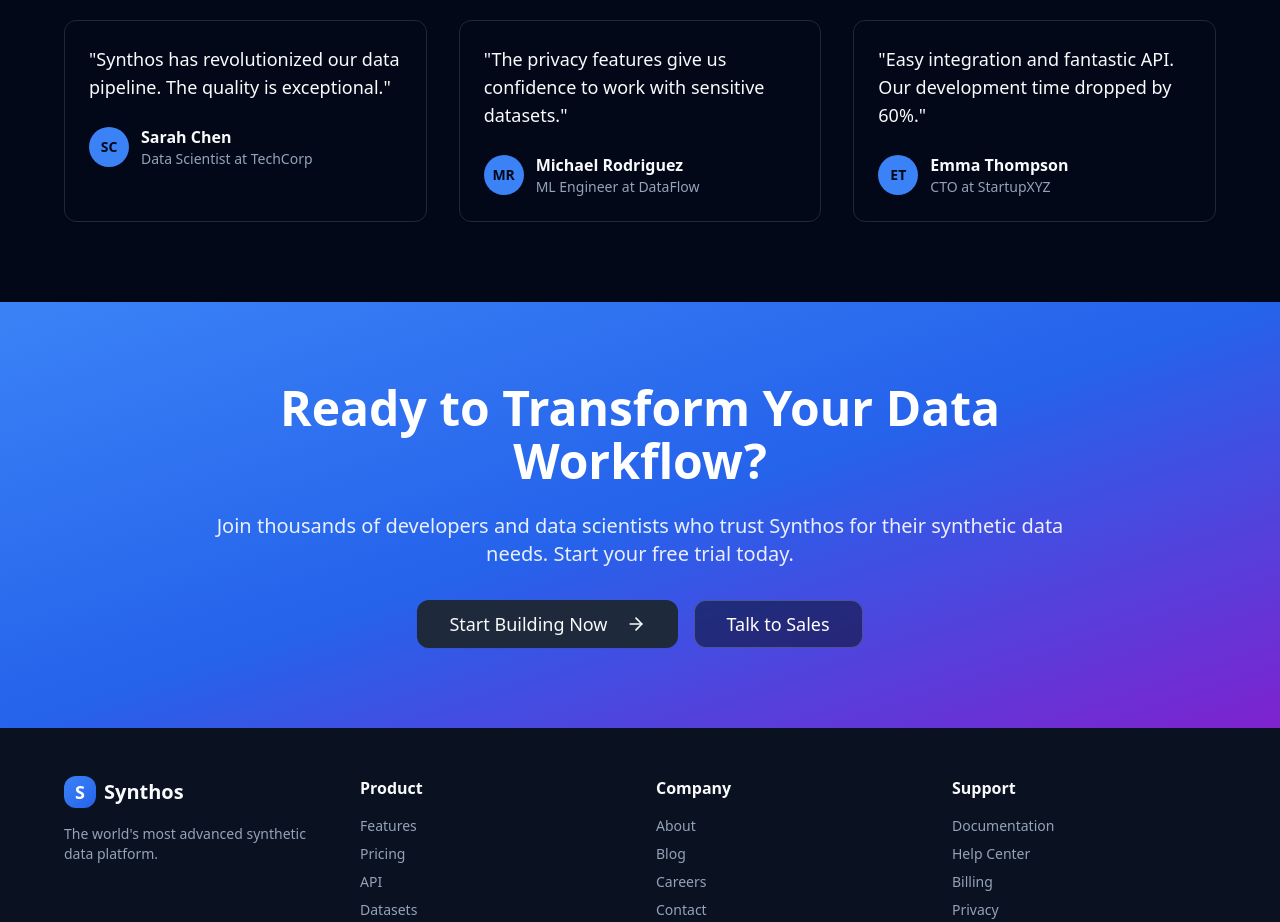
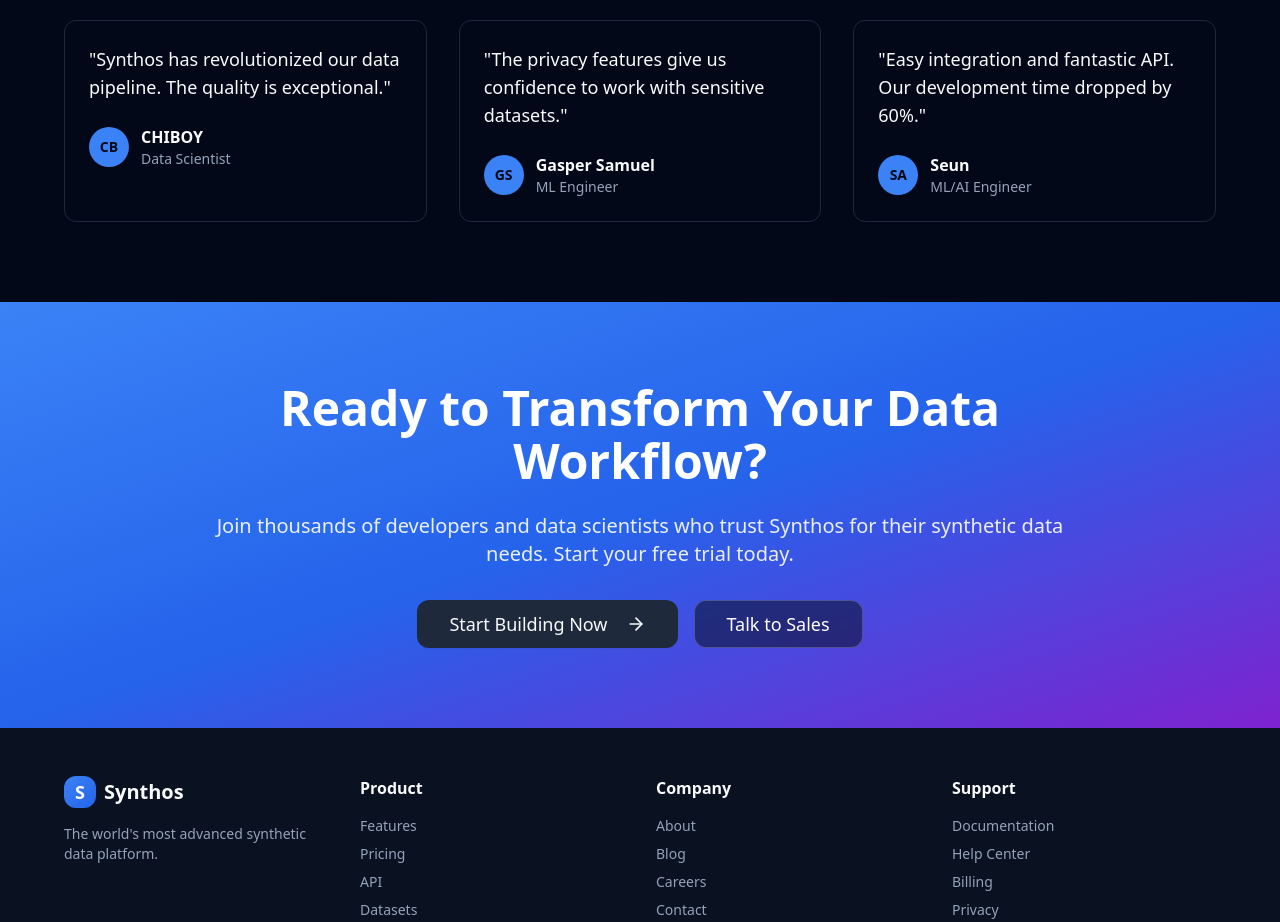
Before and after one commit to genovotechnologies/synthos_dev, a Next.js app in the folder frontend/: page / in a window 1280 px wide. Shown: the part 3220-4142 px from the top of the page. Built offline with nearby package versions, Linux system fonts and the light colour scheme; no server answers.

Commit message:
Update team member details, modify contact information, and enhance the About and Contact pages with new roles and locations

```diff
--- a/frontend/src/app/about/page.tsx
+++ b/frontend/src/app/about/page.tsx
@@ -7,10 +7,10 @@
 
 const AboutPage = () => {
   const teamMembers = [
-    { name: "Alex Chen", role: "CEO & Co-Founder", bio: "Former AI researcher at Google" },
-    { name: "Sarah Williams", role: "CTO & Co-Founder", bio: "Ex-Microsoft engineer" },
-    { name: "David Rodriguez", role: "Head of AI Research", bio: "PhD in Machine Learning" },
-    { name: "Emily Zhang", role: "VP of Engineering", bio: "Former Tesla engineer" }
+    { name: "Afolabi Oluwatosin", role: "CEO & Founder", bio: "AI/ML Researcher" },
+    { name: "Adegbite Ifeoluwa", role: "CTO & Co-Founder", bio: "Cybersecurity Researcher" },
+    { name: "Falade Promise", role: "Security Technical Lead", bio: "Security Specialist" },
+    { name: "Chiboy", role: "VP of Engineering", bio: "Full Stack Engineer" }
   ];
 
   return (
@@ -34,6 +34,7 @@
             <p className="text-xl text-muted-foreground max-w-3xl mx-auto mb-8">
               We're building the future of synthetic data generation, empowering organizations
               to innovate faster while maintaining the highest standards of privacy and compliance.
+              Proudly Owned By Genovo Technologies
             </p>
           </motion.div>
 
--- a/frontend/src/app/contact/page.tsx
+++ b/frontend/src/app/contact/page.tsx
@@ -225,8 +225,8 @@
                     <div>
                       <h4 className="font-semibold mb-1">Office</h4>
                       <p className="text-muted-foreground">
-                        123 Innovation Drive<br />
-                        San Francisco, CA 94107
+                        Magodo Lagos<br />
+                        Nigeria
                       </p>
                     </div>
                   </div>
@@ -240,8 +240,8 @@
                     <div>
                       <h4 className="font-semibold mb-1">Email</h4>
                       <p className="text-muted-foreground">
-                        support@synthos.ai<br />
-                        sales@synthos.ai
+                        support@synthos.dev<br />
+                        sales@synthos.dev
                       </p>
                     </div>
                   </div>
--- a/frontend/src/app/page.tsx
+++ b/frontend/src/app/page.tsx
@@ -38,22 +38,22 @@
 
   const testimonials = [
     {
-      name: "Sarah Chen",
-      role: "Data Scientist at TechCorp",
+      name: "CHIBOY",
+      role: "Data Scientist",
       content: "Synthos has revolutionized our data pipeline. The quality is exceptional.",
-      avatar: "SC"
+      avatar: "CB"
     },
     {
-      name: "Michael Rodriguez",
-      role: "ML Engineer at DataFlow",
+      name: "Gasper Samuel",
+      role: "ML Engineer",
       content: "The privacy features give us confidence to work with sensitive datasets.",
-      avatar: "MR"
+      avatar: "GS"
     },
     {
-      name: "Emma Thompson",
-      role: "CTO at StartupXYZ",
+      name: "Seun",
+      role: "ML/AI Engineer",
       content: "Easy integration and fantastic API. Our development time dropped by 60%.",
-      avatar: "ET"
+      avatar: "SA"
     }
   ];
 
--- a/frontend/src/app/terms/page.tsx
+++ b/frontend/src/app/terms/page.tsx
@@ -245,9 +245,9 @@
                         If you have any questions about these Terms of Service, please contact us:
                       </p>
                       <div className="space-y-2 text-sm">
-                        <p><strong>Email:</strong> legal@synthos.ai</p>
-                        <p><strong>Address:</strong> 123 AI Street, San Francisco, CA 94105</p>
-                        <p><strong>Phone:</strong> +1 (555) 123-4567</p>
+                        <p><strong>Email:</strong> legal@synthos.dev</p>
+                        <p><strong>Address:</strong> Magodo Lagos, Nigeria</p>
+                        <p><strong>Phone:</strong> +2348029709341</p>
                       </div>
                     </CardContent>
                   </Card>
```
